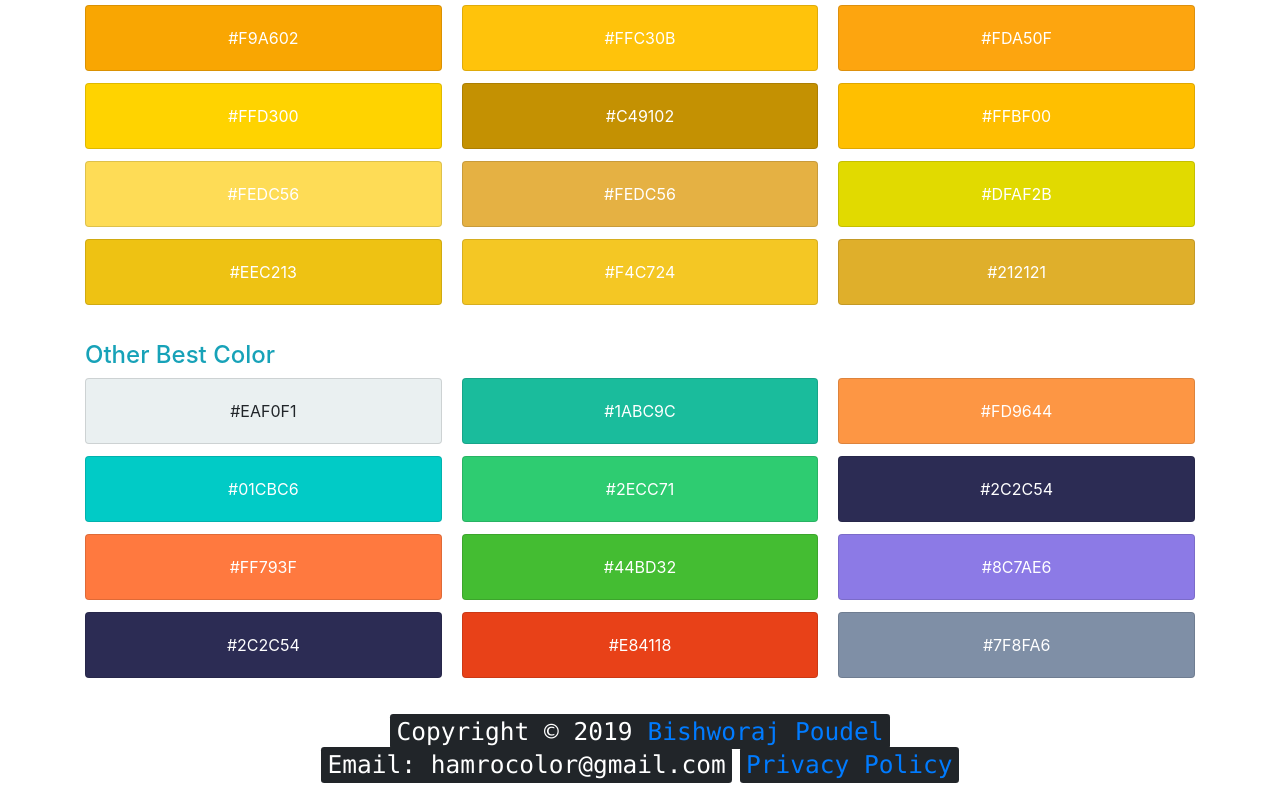
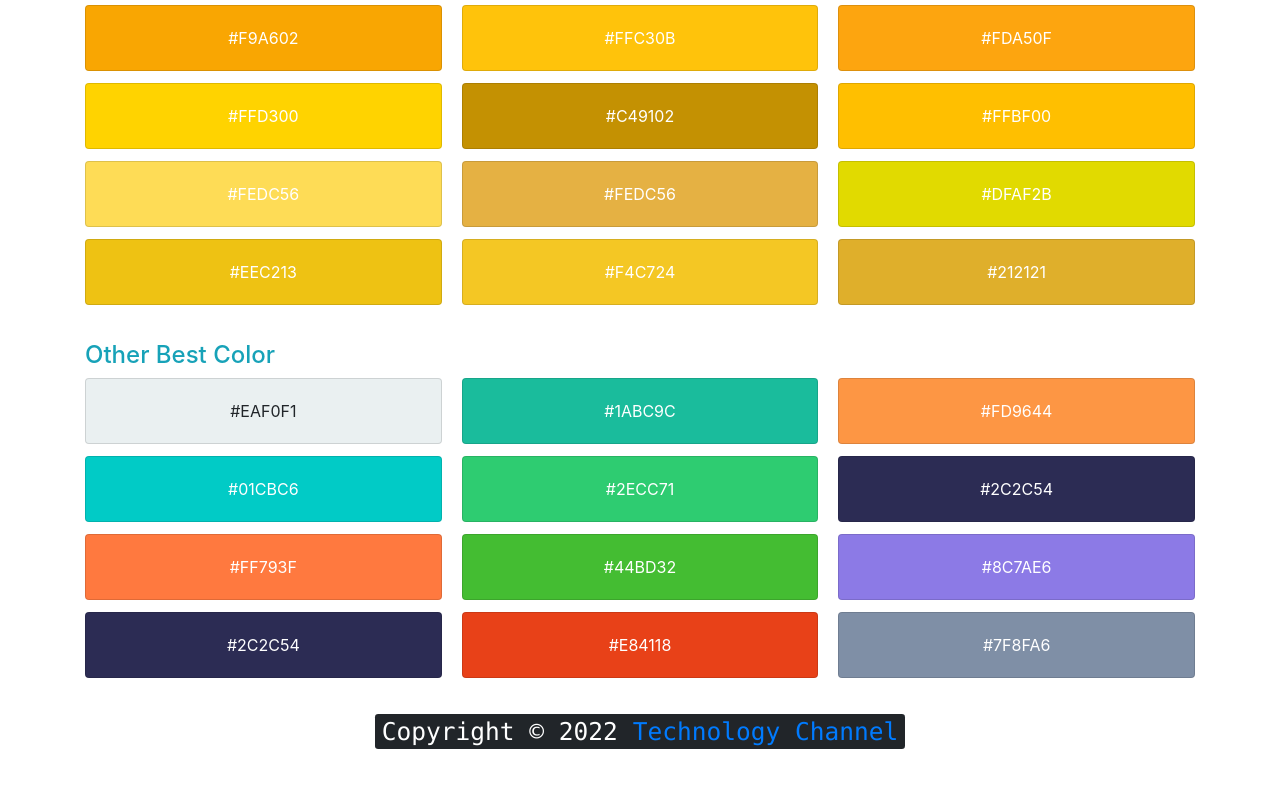
Before and after one commit to bishworajpoudelofficial/hamrocolor, a plain HTML site: page index.html in a window 1280 px wide. Shown: the part 1619-2408 px from the top of the page. After the commit the page ends 2374 px from the top, so only its background shows below. Drawn offline with nearby package versions, Linux system fonts and the light colour scheme.

Commit message:
Update index.html

```diff
--- a/index.html
+++ b/index.html
@@ -432,9 +432,9 @@ This project is open source. If you need source code or want to contribute visit
 
 <!-- For Footer -->
 <h3 class="text-center">
-<kbd>Copyright &copy; 2019 <a href="https://brp.com.np" target="_blank">Bishworaj Poudel</a> </kbd><br>
-<kbd>Email: hamrocolor@gmail.com</kbd>
-<kbd><a href="privacypolicy.php" target="_blank">Privacy Policy</a> </kbd><br>
+<kbd>Copyright &copy; 2022 <a href="https://technologychannel.org/" target="_blank">Technology Channel</a> </kbd><br>
+
+
 </h3>
 </div>
 <!-- Container Ending -->
```
